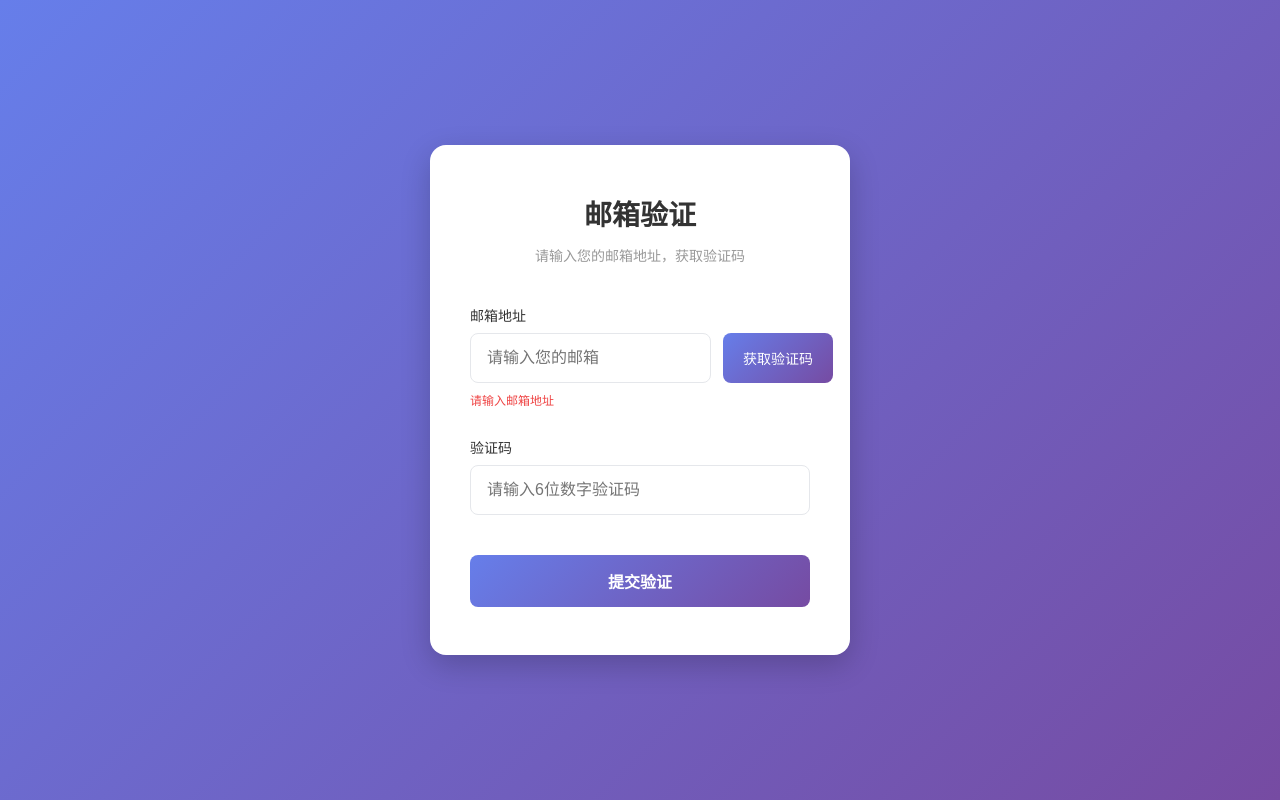
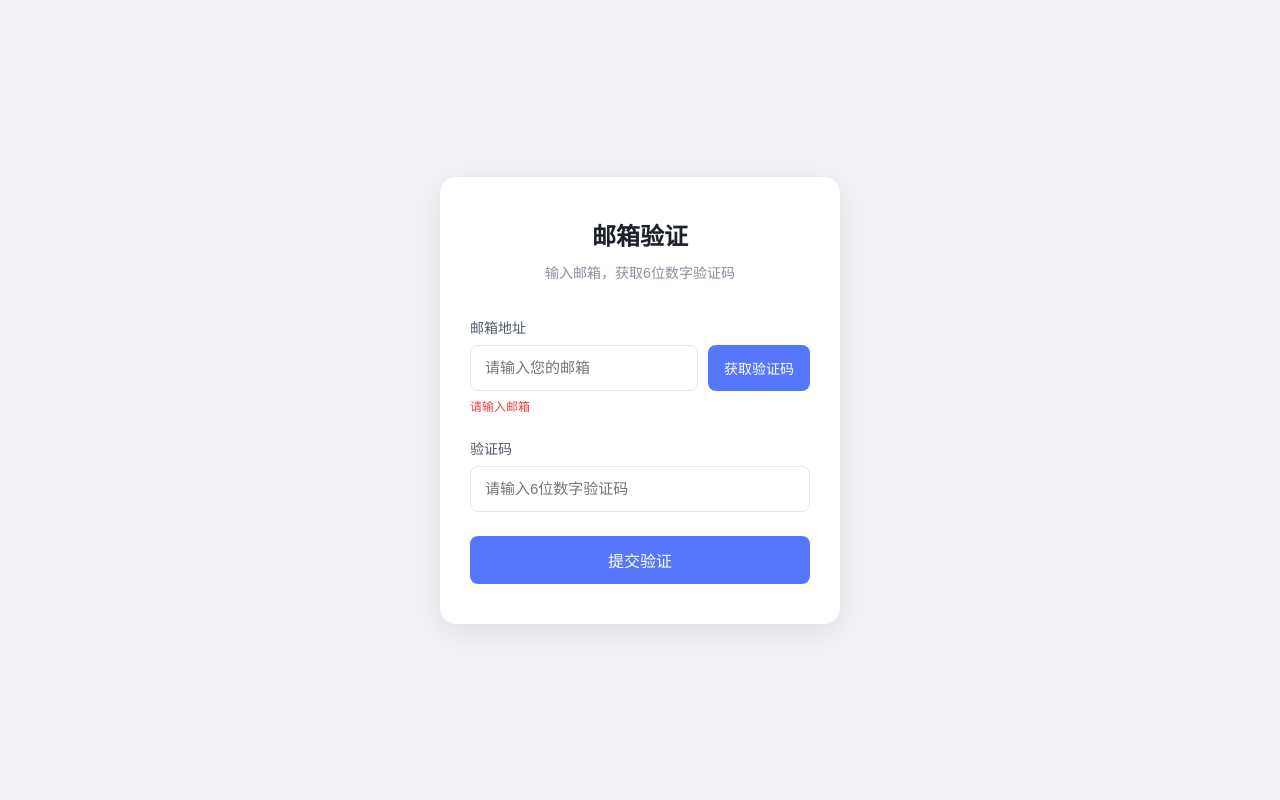
Before and after one commit to liyiming888/liyiming888.github.io, a plain HTML site: page index.html in a window 1280 px wide. Both pictures are taken after a click on the button "获取验证码". Drawn offline with Linux system fonts and the light colour scheme.

Commit message:
Update index.html

```diff
--- a/index.html
+++ b/index.html
@@ -3,349 +3,255 @@
 <head>
     <meta charset="UTF-8">
     <meta name="viewport" content="width=device-width, initial-scale=1.0">
-  <title>邮箱验证码获取</title>
+    <title>邮箱验证码</title>
     <style>
         * {
             margin: 0;
             padding: 0;
             box-sizing: border-box;
-      font-family: "Microsoft YaHei", sans-serif;
+            font-family: "PingFang SC", "Microsoft YaHei", sans-serif;
         }
 
         body {
             min-height: 100vh;
-      background: linear-gradient(135deg, #667eea 0%, #764ba2 100%);
+            background: #f0f2f5;
             display: flex;
             align-items: center;
             justify-content: center;
             padding: 20px;
         }
 
-    .card {
-      background: #ffffff;
+        .box {
+            width: 100%;
+            max-width: 400px;
+            background: #fff;
             border-radius: 16px;
-      box-shadow: 0 10px 30px rgba(0, 0, 0, 0.2);
-      padding: 48px 40px;
-      width: 100%;
-      max-width: 420px;
+            box-shadow: 0 8px 30px rgba(0, 0, 0, 0.08);
+            padding: 40px 30px;
         }
 
         .title {
-      font-size: 28px;
-      font-weight: 700;
-      color: #333333;
+            font-size: 24px;
+            font-weight: 600;
+            color: #1d2129;
             text-align: center;
-      margin-bottom: 12px;
+            margin-bottom: 10px;
         }
 
-    .desc {
+        .sub-title {
+            text-align: center;
+            color: #86909c;
             font-size: 14px;
-      color: #999999;
-      text-align: center;
-      margin-bottom: 40px;
+            margin-bottom: 35px;
+        }
+
+        .form-item {
+            margin-bottom: 24px;
+        }
+
+        .form-item label {
+            display: block;
+            font-size: 14px;
+            color: #4e5969;
+            margin-bottom: 8px;
         }
 
         .input-group {
-      margin-bottom: 30px;
+            display: flex;
+            gap: 10px;
         }
 
-    .input-label {
-      display: block;
-      font-size: 14px;
-      color: #333333;
-      margin-bottom: 8px;
-      font-weight: 500;
+        input {
+            width: 100%;
+            height: 46px;
+            border: 1px solid #e5e6eb;
+            border-radius: 8px;
+            padding: 0 14px;
+            font-size: 15px;
+            outline: none;
+            transition: all 0.2s;
         }
 
-    .input-wrapper {
-      display: flex;
-      gap: 12px;
-      align-items: center;
-    }
-
-    .email-input {
-      flex: 1;
-      height: 50px;
-      padding: 0 16px;
-      border: 1px solid #e5e7eb;
-      border-radius: 8px;
-      font-size: 16px;
-      color: #333333;
-      transition: all 0.3s ease;
-      outline: none;
-    }
-
-    .email-input:focus {
-      border-color: #667eea;
-      box-shadow: 0 0 0 3px rgba(102, 126, 234, 0.1);
-    }
-
-    .email-input.error {
-      border-color: #ef4444;
+        input:focus {
+            border-color: #5677fc;
+            box-shadow: 0 0 0 2px rgba(86, 119, 252, 0.15);
         }
 
         .code-btn {
-      flex-shrink: 0;
-      height: 50px;
-      padding: 0 20px;
+            white-space: nowrap;
+            padding: 0 16px;
+            height: 46px;
             border: none;
             border-radius: 8px;
-      background: linear-gradient(135deg, #667eea 0%, #764ba2 100%);
-      color: #ffffff;
+            background: #5677fc;
+            color: #fff;
             font-size: 14px;
-      font-weight: 500;
             cursor: pointer;
-      transition: all 0.3s ease;
-      white-space: nowrap;
+            transition: all 0.2s;
+        }
+
+        .code-btn:disabled {
+            background: #c9cdd4;
+            cursor: not-allowed;
         }
 
         .code-btn:hover:not(:disabled) {
-      transform: translateY(-2px);
-      box-shadow: 0 4px 12px rgba(102, 126, 234, 0.4);
-    }
-
-    .code-btn:disabled {
-      background: #e5e7eb;
-      color: #999999;
-      cursor: not-allowed;
-      transform: none;
-      box-shadow: none;
-    }
-
-    .tip-text {
-      margin-top: 8px;
-      font-size: 12px;
-      height: 16px;
-    }
-
-    .tip-text.error {
-      color: #ef4444;
-    }
-
-    .tip-text.success {
-      color: #10b981;
-    }
-
-    .verify-input-group {
-      margin-bottom: 40px;
-    }
-
-    .verify-input {
-      width: 100%;
-      height: 50px;
-      padding: 0 16px;
-      border: 1px solid #e5e7eb;
-      border-radius: 8px;
-      font-size: 16px;
-      color: #333333;
-      transition: all 0.3s ease;
-      outline: none;
-    }
-
-    .verify-input:focus {
-      border-color: #667eea;
-      box-shadow: 0 0 0 3px rgba(102, 126, 234, 0.1);
+            background: #4668e6;
         }
 
         .submit-btn {
             width: 100%;
-      height: 52px;
+            height: 48px;
             border: none;
             border-radius: 8px;
-      background: linear-gradient(135deg, #667eea 0%, #764ba2 100%);
-      color: #ffffff;
+            background: #5677fc;
+            color: #fff;
             font-size: 16px;
-      font-weight: 600;
+            font-weight: 500;
             cursor: pointer;
-      transition: all 0.3s ease;
+            transition: all 0.2s;
         }
 
         .submit-btn:hover {
-      transform: translateY(-2px);
-      box-shadow: 0 6px 20px rgba(102, 126, 234, 0.4);
+            background: #4668e6;
         }
 
-    @media (max-width: 480px) {
-      .card {
-        padding: 32px 24px;
+        .tip {
+            margin-top: 6px;
+            font-size: 12px;
+            min-height: 16px;
         }
 
-      .title {
-        font-size: 24px;
+        .tip.error {
+            color: #f53f3f;
         }
 
-      .input-wrapper {
-        flex-direction: column;
-        align-items: stretch;
-      }
-
-      .code-btn {
-        width: 100%;
-      }
+        .tip.success {
+            color: #00b42a;
         }
     </style>
 </head>
 <body>
-  <div class="card">
-    <h1 class="title">邮箱验证</h1>
-    <p class="desc">请输入您的邮箱地址，获取验证码</p>
+    <div class="box">
+        <div class="title">邮箱验证</div>
+        <div class="sub-title">输入邮箱，获取6位数字验证码</div>
 
+        <div class="form-item">
+            <label>邮箱地址</label>
             <div class="input-group">
-      <label class="input-label">邮箱地址</label>
-      <div class="input-wrapper">
-        <input
-          type="email"
-          class="email-input"
-          id="emailInput"
-          placeholder="请输入您的邮箱"
-        >
-        <button class="code-btn" id="codeBtn">获取验证码</button>
+                <input type="email" id="email" placeholder="请输入您的邮箱">
+                <button class="code-btn" id="sendBtn">获取验证码</button>
             </div>
-      <p class="tip-text" id="tipText"></p>
+            <div class="tip" id="tip"></div>
         </div>
 
-    <div class="verify-input-group">
-      <label class="input-label">验证码</label>
-      <input
-        type="text"
-        class="verify-input"
-        id="verifyInput"
-        placeholder="请输入6位数字验证码"
-        maxlength="6"
-      >
+        <div class="form-item">
+            <label>验证码</label>
+            <input type="text" id="code" placeholder="请输入6位数字验证码" maxlength="6">
         </div>
 
-    <button class="submit-btn" id="submitBtn">提交验证</button>
+        <button class="submit-btn" id="submit">提交验证</button>
     </div>
 
     <script>
-    // ！！！这里替换成你的腾讯云服务器公网IP接口地址
-    const API_BASE_URL = 'http://你的服务器公网IP:3000';
+        // 后端接口地址（已填你的腾讯云IP）
+        const baseUrl = 'http://101.32.215.93:3000';
 
-    const emailInput = document.getElementById('emailInput');
-    const codeBtn = document.getElementById('codeBtn');
-    const tipText = document.getElementById('tipText');
-    const verifyInput = document.getElementById('verifyInput');
-    const submitBtn = document.getElementById('submitBtn');
+        const email = document.getElementById('email');
+        const code = document.getElementById('code');
+        const sendBtn = document.getElementById('sendBtn');
+        const submit = document.getElementById('submit');
+        const tip = document.getElementById('tip');
+
         let countdown = 60;
         let timer = null;
 
-    // 邮箱格式校验
-    function validateEmail(email) {
-      const reg = /^[a-zA-Z0-9._%+-]+@[a-zA-Z0-9.-]+\.[a-zA-Z]{2,}$/;
-      return reg.test(email);
+        // 邮箱校验
+        function isEmail(str) {
+            return /^[^\s@]+@[^\s@]+\.[^\s@]+$/.test(str);
         }
 
-    // 提示信息设置
-    function setTip(text, type = '') {
-      tipText.textContent = text;
-      tipText.className = `tip-text ${type}`;
+        // 提示文字
+        function showTip(text, type) {
+            tip.textContent = text;
+            tip.className = `tip ${type}`;
         }
 
-    // 倒计时功能
-    function startCountdown() {
-      codeBtn.disabled = true;
-      codeBtn.textContent = `${countdown}秒后重新获取`;
-
+        // 倒计时
+        function startTimer() {
+            sendBtn.disabled = true;
+            sendBtn.textContent = `${countdown}s`;
             timer = setInterval(() => {
                 countdown--;
-        codeBtn.textContent = `${countdown}秒后重新获取`;
-
+                sendBtn.textContent = `${countdown}s`;
                 if (countdown <= 0) {
                     clearInterval(timer);
-          codeBtn.disabled = false;
-          codeBtn.textContent = '获取验证码';
+                    sendBtn.disabled = false;
+                    sendBtn.textContent = '获取验证码';
                     countdown = 60;
                 }
             }, 1000);
         }
 
-    // 获取验证码点击事件
-    codeBtn.addEventListener('click', async () => {
-      const email = emailInput.value.trim();
-
-      // 校验邮箱
-      if (!email) {
-        setTip('请输入邮箱地址', 'error');
+        // 发送验证码
+        sendBtn.addEventListener('click', async () => {
+            const val = email.value.trim();
+            if (!val) {
+                showTip('请输入邮箱', 'error');
                 return;
             }
-      if (!validateEmail(email)) {
-        setTip('请输入有效的邮箱地址', 'error');
+            if (!isEmail(val)) {
+                showTip('邮箱格式不正确', 'error');
                 return;
             }
 
-      setTip('', '');
-      codeBtn.disabled = true;
+            try {
+                const res = await fetch(`${baseUrl}/api/send-code`, {
+                    method: 'POST',
+                    headers: { 'Content-Type': 'application/json' },
+                    body: JSON.stringify({ email: val })
+                });
+                const data = await res.json();
 
-      try {
-        // 调用后端接口发送验证码
-        const response = await fetch(`${API_BASE_URL}/api/send-code`, {
-          method: 'POST',
-          headers: {
-            'Content-Type': 'application/json'
-          },
-          body: JSON.stringify({ email })
-        });
-
-        const result = await response.json();
-
-        if (result.code === 0) {
-          setTip(result.msg, 'success');
-          startCountdown();
+                if (data.code === 0) {
+                    showTip(data.msg, 'success');
+                    startTimer();
                 } else {
-          setTip(result.msg, 'error');
-          codeBtn.disabled = false;
+                    showTip(data.msg, 'error');
                 }
-      } catch (error) {
-        console.error('请求失败：', error);
-        setTip('网络错误，请检查接口地址和服务状态', 'error');
-        codeBtn.disabled = false;
+            } catch (err) {
+                showTip('网络异常或服务器未启动', 'error');
             }
         });
 
-    // 提交验证点击事件
-    submitBtn.addEventListener('click', async () => {
-      const email = emailInput.value.trim();
-      const code = verifyInput.value.trim();
+        // 提交验证
+        submit.addEventListener('click', async () => {
+            const e = email.value.trim();
+            const c = code.value.trim();
 
-      if (!email) {
-        setTip('请输入邮箱地址', 'error');
-        return;
-      }
-      if (!code || code.length !== 6) {
-        setTip('请输入6位数字验证码', 'error');
+            if (!e || !c) {
+                showTip('邮箱和验证码不能为空', 'error');
                 return;
             }
 
-      setTip('', '');
+            try {
+                const res = await fetch(`${baseUrl}/api/verify-code`, {
+                    method: 'POST',
+                    headers: { 'Content-Type': 'application/json' },
+                    body: JSON.stringify({ email: e, code: c })
+                });
+                const data = await res.json();
 
-      try {
-        const response = await fetch(`${API_BASE_URL}/api/verify-code`, {
-          method: 'POST',
-          headers: {
-            'Content-Type': 'application/json'
-          },
-          body: JSON.stringify({ email, code })
-        });
-
-        const result = await response.json();
-
-        if (result.code === 0) {
-          setTip(result.msg, 'success');
+                if (data.code === 0) {
+                    showTip(data.msg, 'success');
                     alert('验证成功！');
-          // 验证成功后的后续操作，比如跳转页面、提交表单等
                 } else {
-          setTip(result.msg, 'error');
+                    showTip(data.msg, 'error');
                 }
-      } catch (error) {
-        console.error('请求失败：', error);
-        setTip('网络错误，请检查接口地址和服务状态', 'error');
+            } catch (err) {
+                showTip('请求失败', 'error');
             }
         });
-
-    // 输入框聚焦清除错误提示
-    emailInput.addEventListener('focus', () => setTip(''));
-    verifyInput.addEventListener('focus', () => setTip(''));
     </script>
 </body>
 </html>
```
Lines whose indentation alone changed are shown as unchanged.
